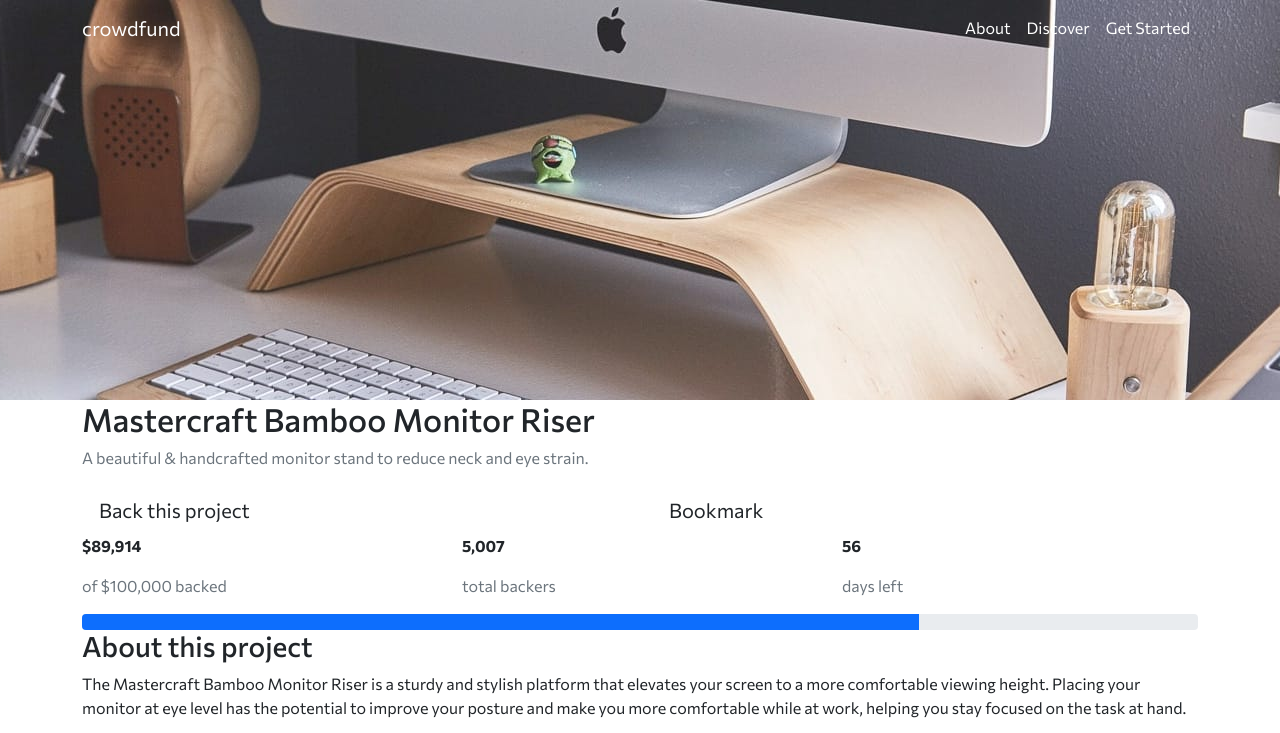
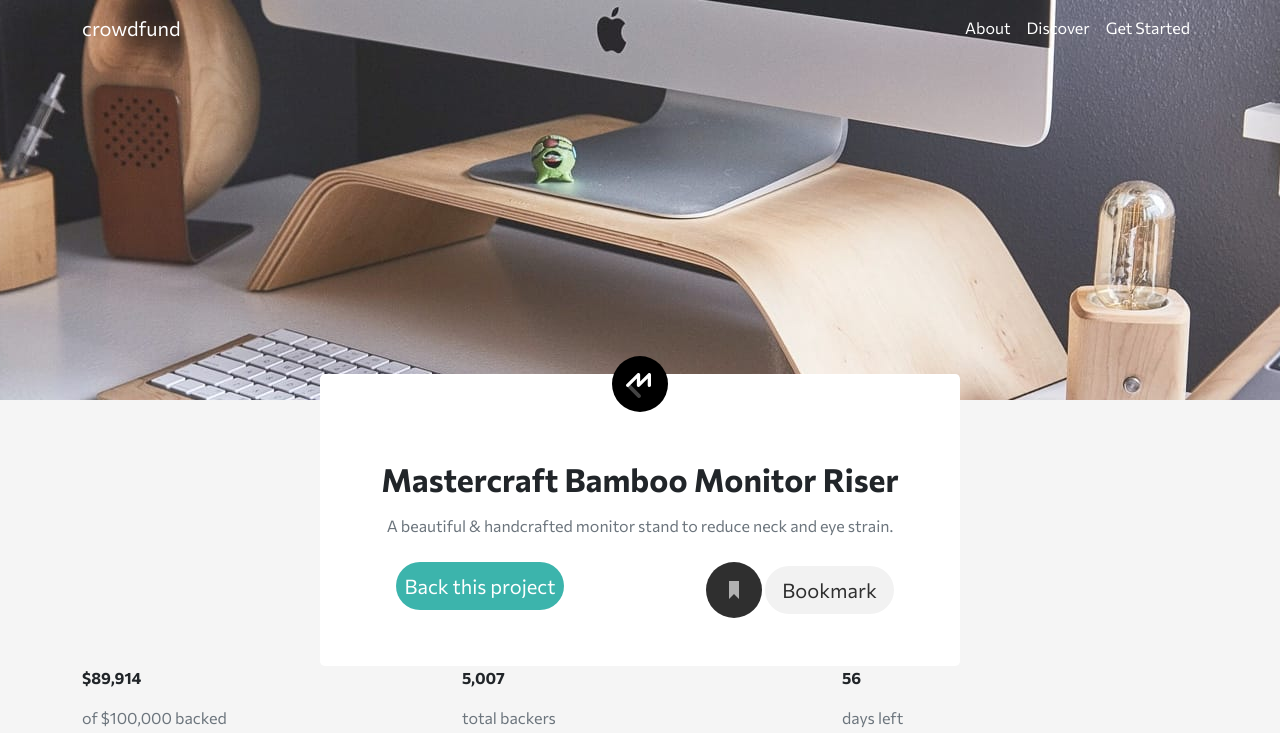
Before and after one commit to brimurphy/crowdfunding-1, a plain HTML site: page index.html in a window 1280 px wide. Shown: the top 733 px of the page. Drawn offline with nearby package versions, Linux system fonts and the light colour scheme.

Commit message:
Add style to project item

```diff
--- a/index.html
+++ b/index.html
@@ -36,18 +36,25 @@
     </div>
 
     <!-- Project Intro -->
-    <section class="container">
+    <section class="container rounded-3 text-center bg-white header-container w-50">
+        <div class="row">
+            <div class="col">
+                <img src="media/logo-mastercraft.svg" alt="Frontend Mentor Logo" class="logo">
+            </div>
+        </div>
         <div class="row">
             <div class="col-12">
-                <h2>Mastercraft Bamboo Monitor Riser</h2>
-                <p class="text-muted">A beautiful &amp handcrafted monitor stand to reduce neck and eye strain.</p>
-                <div class="row">
+                <h2 class="header-font text-center pt-5">Mastercraft Bamboo Monitor Riser</h2>
+                <p class="text-muted p-2">A beautiful &amp handcrafted monitor stand to reduce neck and eye strain.</p>
+                <div class="row pb-5">
                     <div class="col-6">
-                        <button class="btn btn-lg">Back this project</button>
+                        <button class="btn btn-lg rounded-pill p-2 bg-cyan-light text-white">Back this project</button>
                     </div>
                     <div class="col-6">
-                        <button class="btn btn-lg">
-                            <span></span><span>Bookmark</span></button>
+                        <img src="media/icon-bookmark.svg" alt="Bookmark" class="bookmark">
+                        <button class="btn btn-lg rounded-pill bg-grey text-dark-grey">
+                            Bookmark
+                        </button>
                     </div>
                 </div>
 
--- a/style.css
+++ b/style.css
@@ -23,6 +23,7 @@
 body {
     font-size: 16px;
     font-family: 'Commissioner', sans-serif;
+    background-color: hsl(0, 0%, 96%);
 }
 
 .nav-container {
@@ -34,6 +35,36 @@ body {
     background-size: cover;
 }
 
+.header-container {
+    z-index: 1111;
+    margin-top: -2%;
+}
+
+.header-font{
+    font-weight: 700;
+}
+
+.logo {
+    margin-top: -3%;
+}
+
+/* colors */
 .text-white {
     color: #ffffff;
 }
+
+.text-dark-grey {
+    color: #2F2F2F;
+}
+
+.bg-white {
+    background-color: #ffffff;
+}
+
+.bg-cyan-light {
+    background-color: hsl(176, 50%, 47%);
+}
+
+.bg-grey {
+    background-color: hsl(0, 0%, 95%);
+}
```
Also changed, not shown: media/icon-bookmark.svg (added), media/logo-mastercraft.svg (added).
